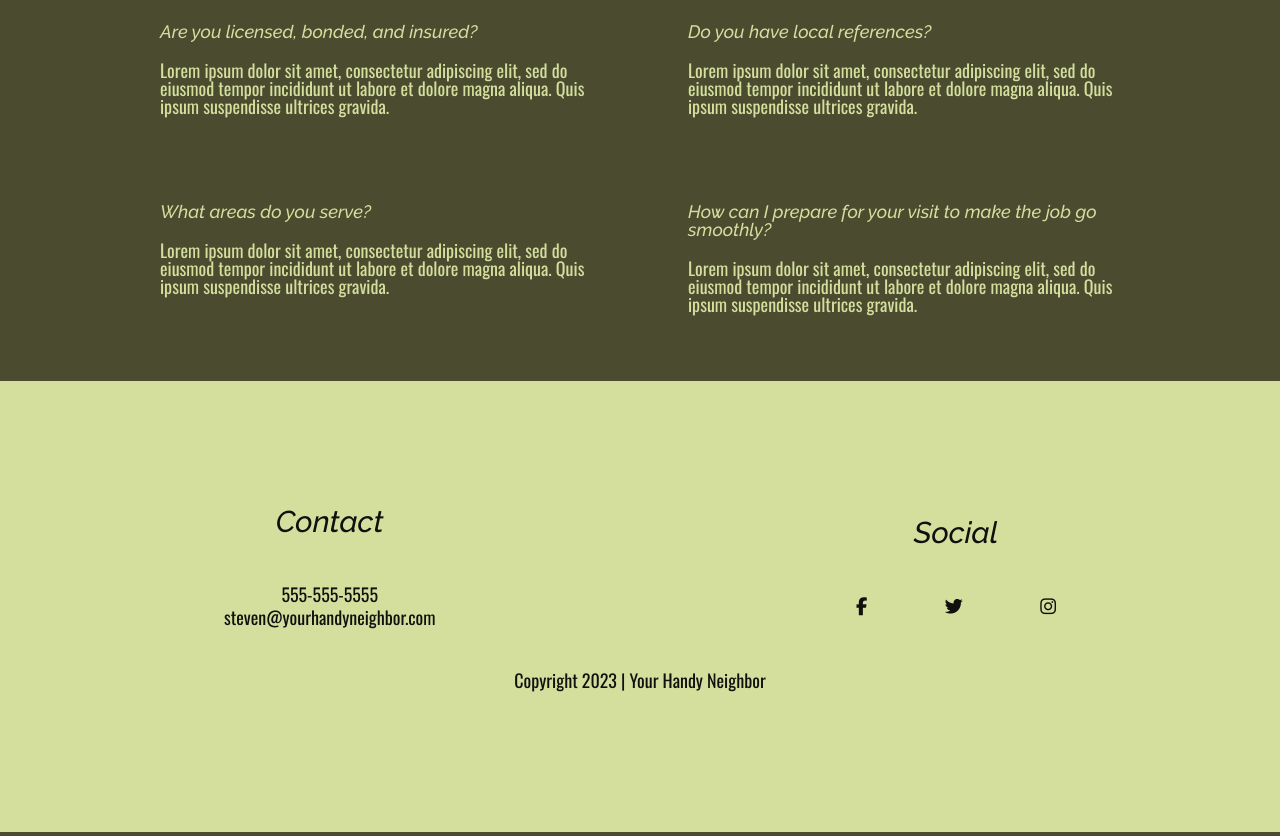
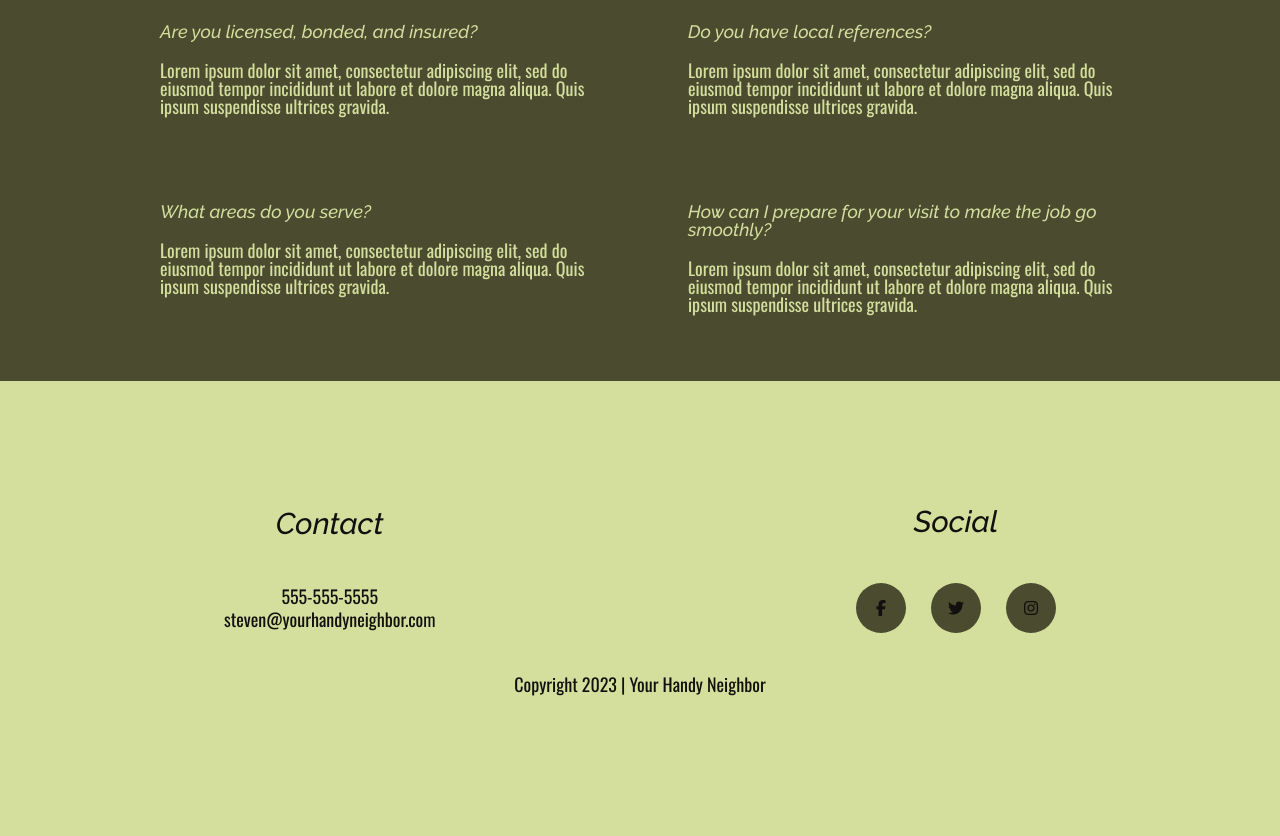
Before and after one commit to Anjie-MF/Your-Handy_Neighbor, a website: page faq/index.html in a window 1280 px wide. Shown: the part 691-1527 px from the top of the page. Drawn offline with nearby package versions, Linux system fonts and the light colour scheme.

Commit message:
Update: added social icons to faq & about page

```diff
--- a/faq/index.html
+++ b/faq/index.html
@@ -93,18 +93,18 @@
             </p>
           </address>
         </div>
-        <div class="social">
+                <div class="social">
           <h4>Social</h4>
           <div class="social-icons">
-            <p>
-              <a href=""><i class="fab fa-facebook-f"></i></a>
-            </p>
-            <p>
-              <a href=""><i class="fab fa-twitter"></i></a>
-            </p>
-            <p>
-              <a href=""><i class=" fab fa-instagram"></i></a>
-            </p>
+      <a href="" class="icon-circle">
+      <i class="fab fa-facebook-f"></i>
+      </a>
+      <a href="" class="icon-circle">
+      <i class="fab fa-twitter"></i>
+      </a>
+      <a href="" class="icon-circle">
+      <i class="fab fa-instagram"></i>
+      </a>
           </div>
         </div>
       </div>
```
